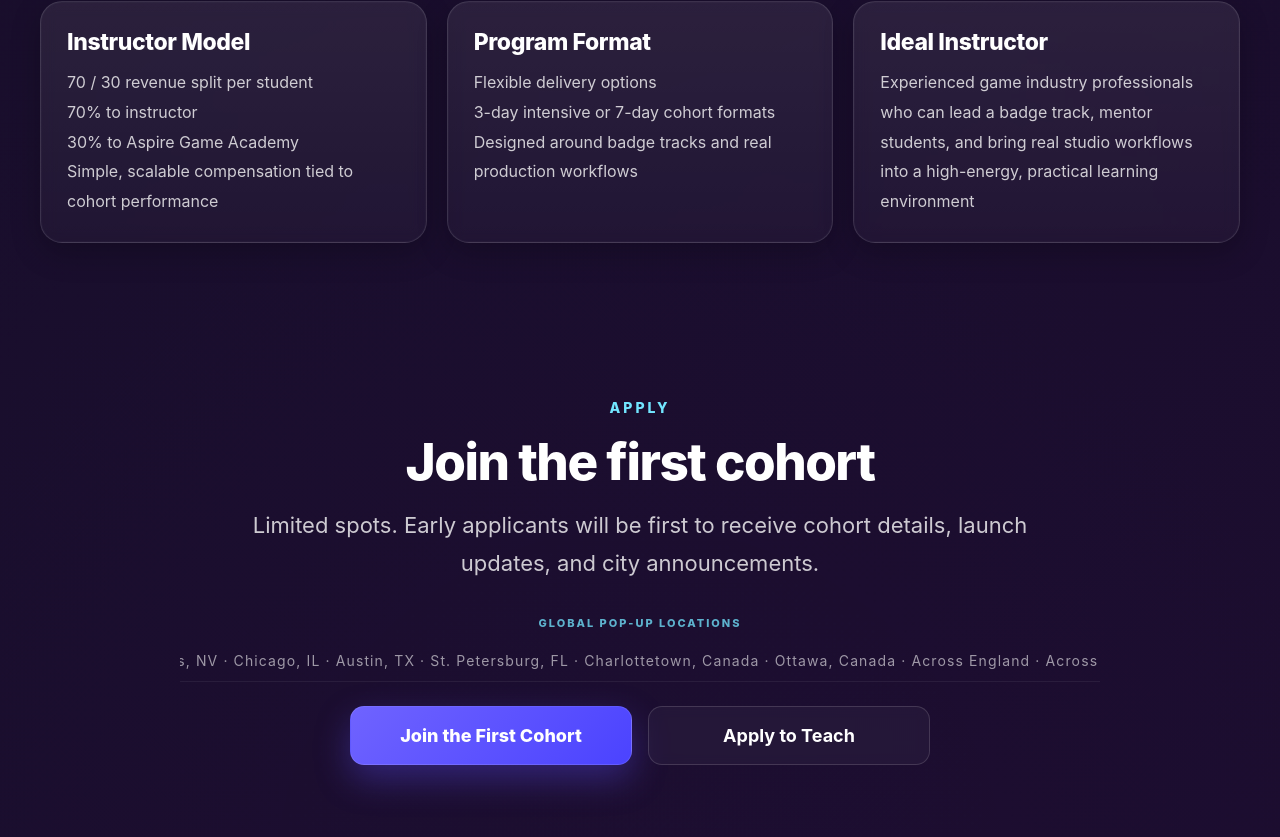
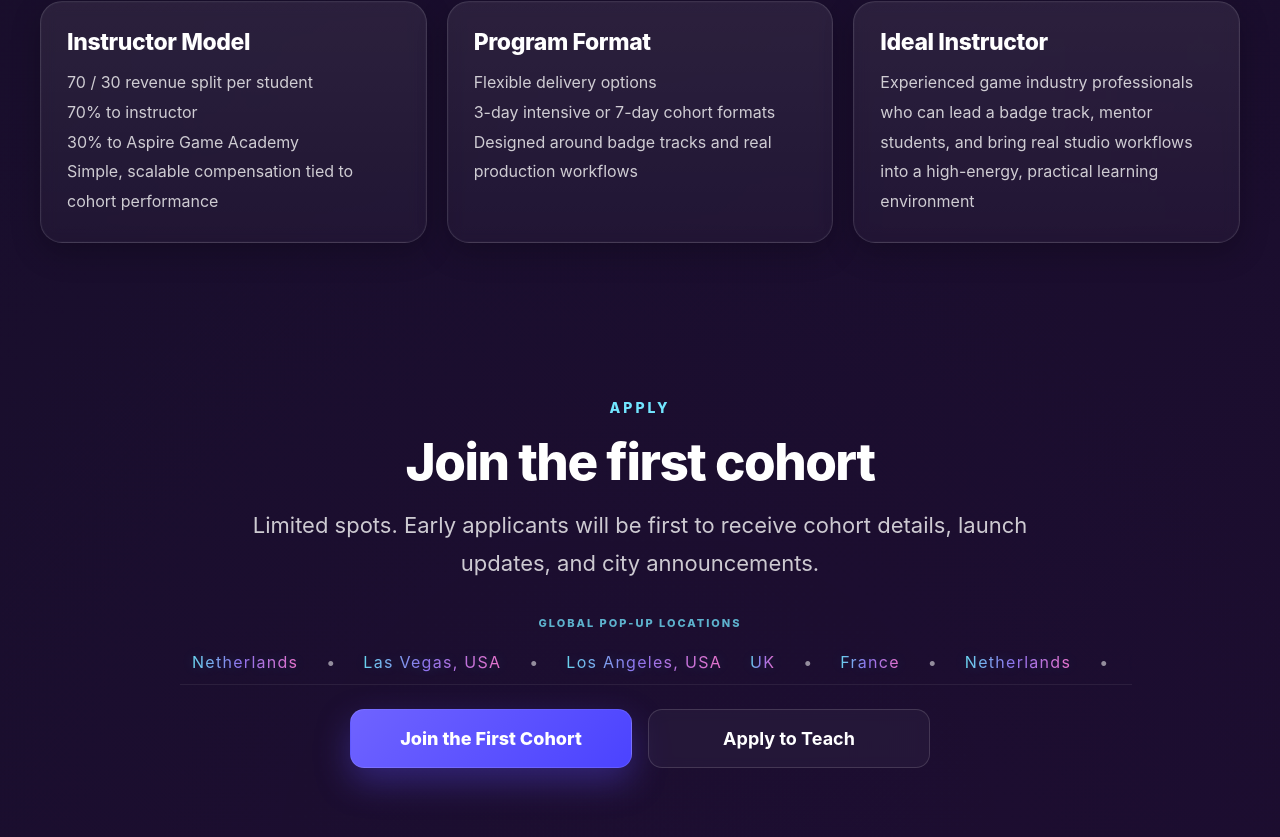
Before and after one commit to jessgoodvibesonly/aspire-game-academy, a Next.js app: page / in a window 1280 px wide. Shown: the part 11147-11984 px from the top of the page. Built offline with nearby package versions, Linux system fonts and the light colour scheme.

Commit message:
Update global pop-up locations marquee list and styling

```diff
--- a/app/globals.css
+++ b/app/globals.css
@@ -10,23 +10,42 @@ body {
 .marquee-wrapper {
   width: 100%;
   overflow: hidden;
-  padding: 12px 0;
+  padding: 12px 16px;
   border-bottom: 1px solid rgba(255, 255, 255, 0.08);
 }
 
 .marquee-track {
   display: flex;
   width: max-content;
-  animation: scroll 30s linear infinite;
+  align-items: center;
+  gap: 28px;
+  animation: scroll 24s linear infinite;
   white-space: nowrap;
-  font-size: 14px;
-  letter-spacing: 0.08em;
-  color: rgba(255, 255, 255, 0.7);
+  will-change: transform;
 }
 
-.marquee-track span {
-  margin-right: 40px;
+.marquee-group {
+  display: flex;
+  align-items: center;
+  gap: 28px;
 }
+
+.marquee-item {
+  font-size: clamp(14px, 3.4vw, 16px);
+  letter-spacing: 0.08em;
+  color: rgba(255, 255, 255, 0.9);
+  background: linear-gradient(90deg, #72e6ff 0%, #9d7bff 45%, #ff7ad9 100%);
+  -webkit-background-clip: text;
+  background-clip: text;
+  -webkit-text-fill-color: transparent;
+  text-shadow: 0 0 16px rgba(114, 230, 255, 0.25);
+}
+
+.marquee-separator {
+  color: rgba(255, 255, 255, 0.58);
+  font-size: clamp(14px, 3vw, 16px);
+}
+
 
 @keyframes scroll {
   0% {
--- a/app/page.tsx
+++ b/app/page.tsx
@@ -1226,14 +1226,30 @@ export default function Home() {
           >
             GLOBAL POP-UP LOCATIONS
           </div>
-          <div className="marquee-wrapper" style={{ opacity: 0.82 }}>
-            <div className="marquee-track">
-              <span>
-                Los Angeles, CA · San Francisco, CA · Las Vegas, NV · Chicago, IL · Austin, TX · St. Petersburg, FL · Charlottetown, Canada · Ottawa, Canada · Across England · Across France · Amsterdam, Netherlands ·
-              </span>
-              <span>
-                Los Angeles, CA · San Francisco, CA · Las Vegas, NV · Chicago, IL · Austin, TX · St. Petersburg, FL · Charlottetown, Canada · Ottawa, Canada · Across England · Across France · Amsterdam, Netherlands ·
-              </span>
+          <div className="marquee-wrapper" style={{ opacity: 0.92 }}>
+            <div className="marquee-track" aria-label="Global pop-up locations">
+              <div className="marquee-group" aria-hidden="true">
+                <span className="marquee-item">UK</span>
+                <span className="marquee-separator">•</span>
+                <span className="marquee-item">France</span>
+                <span className="marquee-separator">•</span>
+                <span className="marquee-item">Netherlands</span>
+                <span className="marquee-separator">•</span>
+                <span className="marquee-item">Las Vegas, USA</span>
+                <span className="marquee-separator">•</span>
+                <span className="marquee-item">Los Angeles, USA</span>
+              </div>
+              <div className="marquee-group" aria-hidden="true">
+                <span className="marquee-item">UK</span>
+                <span className="marquee-separator">•</span>
+                <span className="marquee-item">France</span>
+                <span className="marquee-separator">•</span>
+                <span className="marquee-item">Netherlands</span>
+                <span className="marquee-separator">•</span>
+                <span className="marquee-item">Las Vegas, USA</span>
+                <span className="marquee-separator">•</span>
+                <span className="marquee-item">Los Angeles, USA</span>
+              </div>
             </div>
           </div>
         </div>
```
